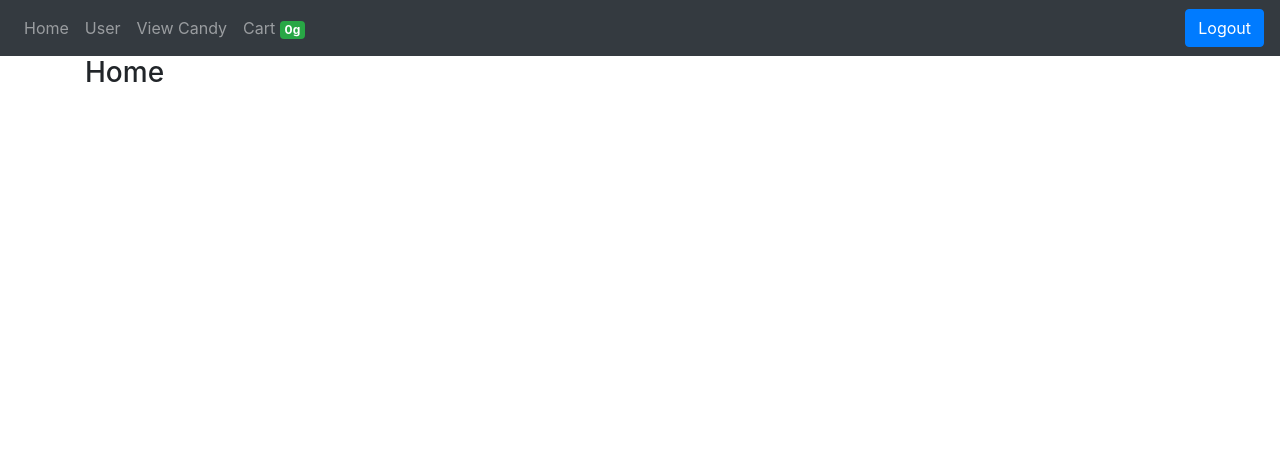
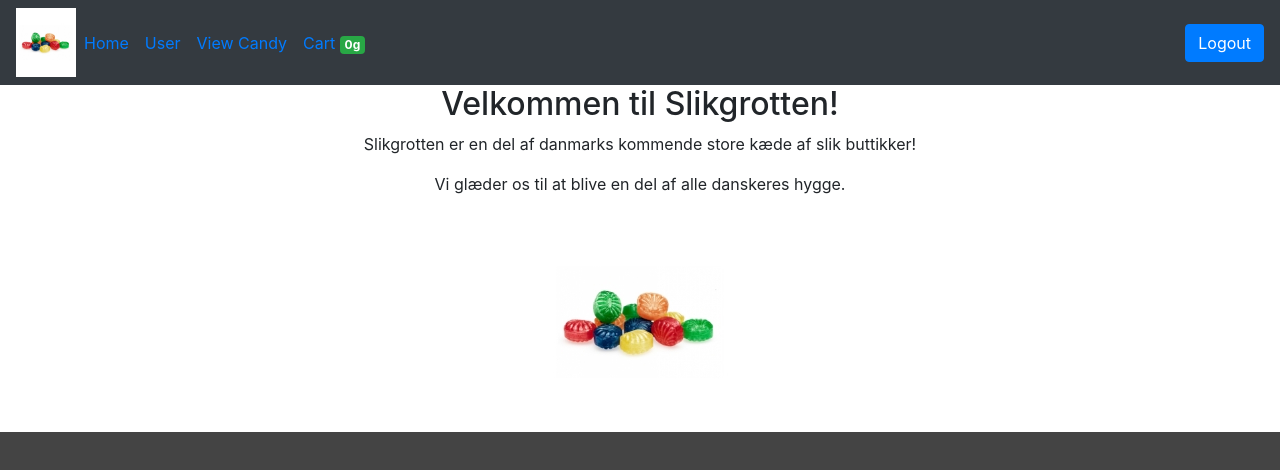
Before and after one commit to MeteoricSnax/Ca3FrontEnd, a React (Create React App) app: page /#/ in a window 1280 px wide. Shown: the top 470 px of the page. Built offline with nearby package versions, Linux system fonts and the light colour scheme; sample sign-in values are in the browser's storage; what react-bootstrap-table2-filter would draw is missing.

Commit message:
started styling

```diff
--- a/public/index.html
+++ b/public/index.html
@@ -5,36 +5,23 @@
     <link rel="shortcut icon" href="%PUBLIC_URL%/favicon.ico">
     <meta name="viewport" content="width=device-width, initial-scale=1, shrink-to-fit=no">
     <meta name="theme-color" content="#000000">
-    <!--
-      manifest.json provides metadata used when your web app is added to the
-      homescreen on Android. See https://developers.google.com/web/fundamentals/web-app-manifest/
-    -->
     <link rel="manifest" href="%PUBLIC_URL%/manifest.json">
-    <!--
-      Notice the use of %PUBLIC_URL% in the tags above.
-      It will be replaced with the URL of the `public` folder during the build.
-      Only files inside the `public` folder can be referenced from the HTML.
-
-      Unlike "/favicon.ico" or "favicon.ico", "%PUBLIC_URL%/favicon.ico" will
-      work correctly both with client-side routing and a non-root public URL.
-      Learn how to configure a non-root public URL by running `npm run build`.
-    -->
     <title>React App</title>
   </head>
+  <style>
+    html, body {
+      background: #444;
+      margin: 0;
+      padding: 9;
+    }
+    h1 {
+      margin: 0;
+    }
+  </style>
   <body>
     <noscript>
       You need to enable JavaScript to run this app.
     </noscript>
     <div id="root"></div>
-    <!--
-      This HTML file is a template.
-      If you open it directly in the browser, you will see an empty page.
-
-      You can add webfonts, meta tags, or analytics to this file.
-      The build step will place the bundled scripts into the <body> tag.
-
-      To begin the development, run `npm start` or `yarn start`.
-      To create a production bundle, use `npm run build` or `yarn build`.
-    -->
   </body>
 </html>
--- a/src/Header.js
+++ b/src/Header.js
@@ -3,10 +3,15 @@ import { Link } from "react-router-dom";
 import LogIn from "./Login";
 import cart from './shoppingCart';
 
+const imgstyle = {
+  hight: '60px',
+  width: '60px',
+};
+
 const Header = (props) => {
   return (
     !props.loggedIn ? (
-      <nav className="navbar navbar-expand-sm bg-dark navbar-dark">
+      <nav className="navbar navbar-expand-sm bg-dark navbar-gray">
         <ul className="navbar-nav">
           <li className="nav-item">
             <Link className="nav-link" to="/">Home</Link>
@@ -14,7 +19,9 @@ const Header = (props) => {
         </ul><LogIn login={props.login} />
       </nav>
     ) : (
-        <nav className="navbar navbar-expand-sm bg-dark navbar-dark">
+        <nav className="navbar navbar-expand-sm bg-dark navbar-gray">
+
+        <img src={require('./slik.jpg')} style={imgstyle}/>
           <ul className="navbar-nav">
             <li className="nav-item">
               <Link className="nav-link" to="/">Home</Link>
--- a/src/Home.js
+++ b/src/Home.js
@@ -1,7 +1,14 @@
 import React from "react";
 
+const homeStyle = {
+    textAlign: 'center',
+};
 const Home = () => {
-    return <div className="container"><h3>Home</h3></div>;
+    return  <div style={homeStyle}><h2>Velkommen til Slikgrotten!</h2>
+        <p>Slikgrotten er en del af danmarks kommende store kæde af slik buttikker!</p>
+        <p>Vi glæder os til at blive en del af alle danskeres hygge.</p>
+        <img src={require('./slik.jpg')}/>
+    </div>;
 }
 
 
```
Also changed, not shown: src/slik.jpg (added), 1 other file (tests, documents, lock files or other folders).
